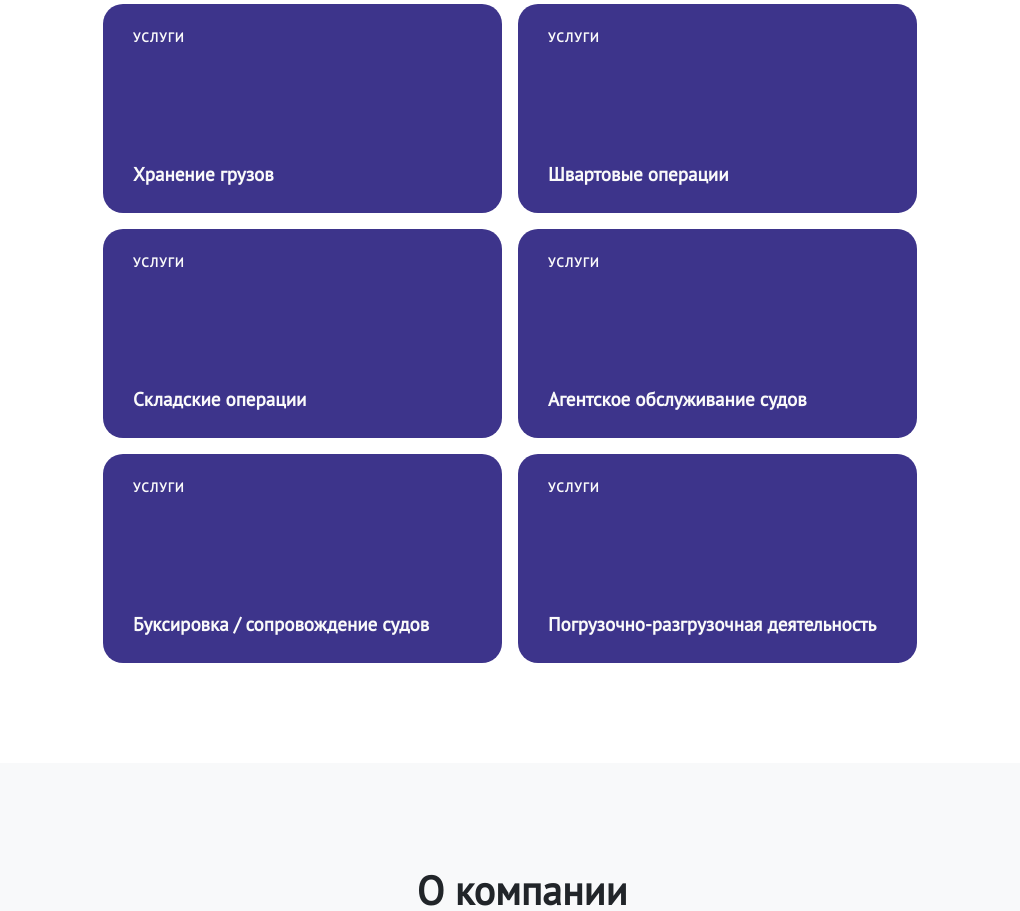
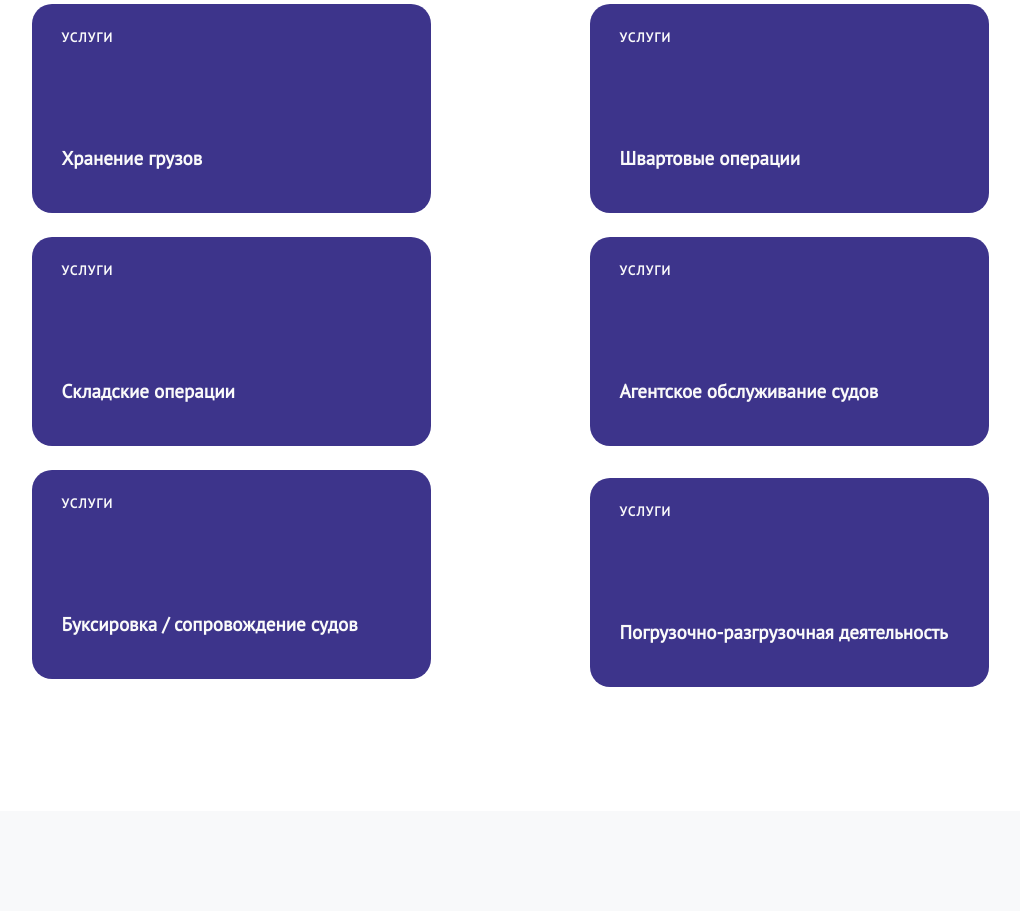
Before and after one commit to Damakas/HomeWork-3, a plain HTML site: page index.html in a window 1280 px wide. Shown: the part 1768-2679 px from the top of the page, without its empty margins (118-1138 px from the left). Drawn offline with nearby package versions, Linux system fonts and the light colour scheme.

Commit message:
middle commit

```diff
--- a/index.html
+++ b/index.html
@@ -110,7 +110,7 @@
                         <a href=" #" class=" hero__inner-right-card-inner">
                             <div class="hero__inner-right-card ">
                                 <h1>Услуги</h1>
-                                Погрузочно-разгрузочная деятельность
+                                <p>Погрузочно-разгрузочная деятельность</p>
                             </div>
                         </a>
                     </div>
@@ -118,7 +118,7 @@
                         <a href=" #" class=" hero__inner-right-card-inner">
                             <div class="hero__inner-right-card">
                                 <h1>Услуги</h1>
-                                Погрузочно-разгрузочная деятельность
+                                <p>Хранение грузов</p>
                             </div>
                         </a>
                     </div>
@@ -126,15 +126,15 @@
                         <a href=" #" class=" hero__inner-right-card-inner">
                             <div class="hero__inner-right-card">
                                 <h1>Услуги</h1>
-                                Погрузочно-разгрузочная деятельность
+                                <p>Складские операции</p>
                             </div>
                         </a>
                     </div>
                     <div class="col-md-6 d-flex justify-content-center gy-4">
-                        <a href=" #" class=" hero__inner-right-card-inner">
+                        <a href=" #" class="hero__inner-right-card-inner">
                             <div class="hero__inner-right-card">
                                 <h1>Услуги</h1>
-                                Погрузочно-разгрузочная деятельность
+                                <p>Швартовые операции</p>
                             </div>
                         </a>
                     </div>
@@ -164,31 +164,54 @@
                     <div><img class="ps-1" src="./images/pdf_frame.png" alt="pdf frame"></div>
                 </div>
             </div>
-            <div class="middle__service-second row gap-3 col-xxl-8 justify-content-center   ">
-                <div class="col-4 middle__service-second-card">
+            <div class="middle__service-second row col-xxl-8 justify-content-center">
+                <div class="col-lg-6 pb-4 d-flex justify-content-center ">
+                    <a href=" #" class="middle__service-second-card-inner">
+                        <div class="middle__service-second-card ">
                             <h1>Услуги</h1>
-                    <a href="#">Хранение грузов</a>
+                            <p>Хранение грузов</p>
                         </div>
-                <div class="col-4 middle__service-second-card">
+                    </a>
+                </div>
+                <div class="col-lg-6 pb-4 d-flex justify-content-center">
+                    <a href=" #" class="middle__service-second-card-inner">
+                        <div class="middle__service-second-card ">
                             <h1>Услуги</h1>
-                    <a href="#">Швартовые операции</a>
+                            <p>Швартовые операции</p>
                         </div>
-                <div class="col-4 middle__service-second-card">
+                    </a>
+                </div>
+                <div class="col-lg-6 pb-4 d-flex justify-content-center">
+                    <a href=" #" class="middle__service-second-card-inner">
+                        <div class="middle__service-second-card ">
                             <h1>Услуги</h1>
-                    <a href="#">Складские операции</a>
+                            <p>Складские операции</p>
                         </div>
-                <div class="col-4 middle__service-second-card">
+                    </a>
+                </div>
+                <div class="col-lg-6 pb-4 d-flex justify-content-center">
+                    <a href=" #" class="middle__service-second-card-inner">
+                        <div class="middle__service-second-card ">
                             <h1>Услуги</h1>
-                    <a href="#">Агентское обслуживание судов</a>
+                            <p>Агентское обслуживание судов</p>
                         </div>
-                <div class="col-4 middle__service-second-card">
+                    </a>
+                </div>
+                <div class="col-lg-6 pb-4 d-flex justify-content-center">
+                    <a href=" #" class="middle__service-second-card-inner">
+                        <div class="middle__service-second-card ">
                             <h1>Услуги</h1>
-                    <a href="#">Буксировка / сопровождение судов</a>
+                            <p>Буксировка / сопровождение судов</p>
                         </div>
-                <div class="col-4 middle__service-second-card">
+                    </a>
+                </div>
+                <div class="col-lg-6 pb-4 d-flex justify-content-center p-2">
+                    <a href=" #" class="middle__service-second-card-inner">
+                        <div class="middle__service-second-card ">
                             <h1>Услуги</h1>
-                    <a href="#">Погрузочно-разгрузочная деятельность</a>
+                            <p>Погрузочно-разгрузочная деятельность</p>
                         </div>
+                    </a>
                 </div>
             </div>
     </section>
--- a/styles/page.css
+++ b/styles/page.css
@@ -109,6 +109,10 @@ body {
     color: #3D348B;
 }
 
+.middle__service-second a {
+    text-decoration: none;
+}
+
 .middle__service-second-card {
     width: 21em;
     min-height: 11em;
@@ -135,6 +139,12 @@ body {
 .middle__service-second-card a {
     text-decoration: none;
     color: #fafafa;
+}
+
+.middle__service-second-card-inner :hover {
+    transform: scale(1.1);
+    transition: all .3s;
+    box-shadow: 5px 5px 5px 2px rgba(1, 68, 120, 0.6);
 }
 
 /* Middle__Service */
```
Lines whose indentation alone changed are shown as unchanged.
